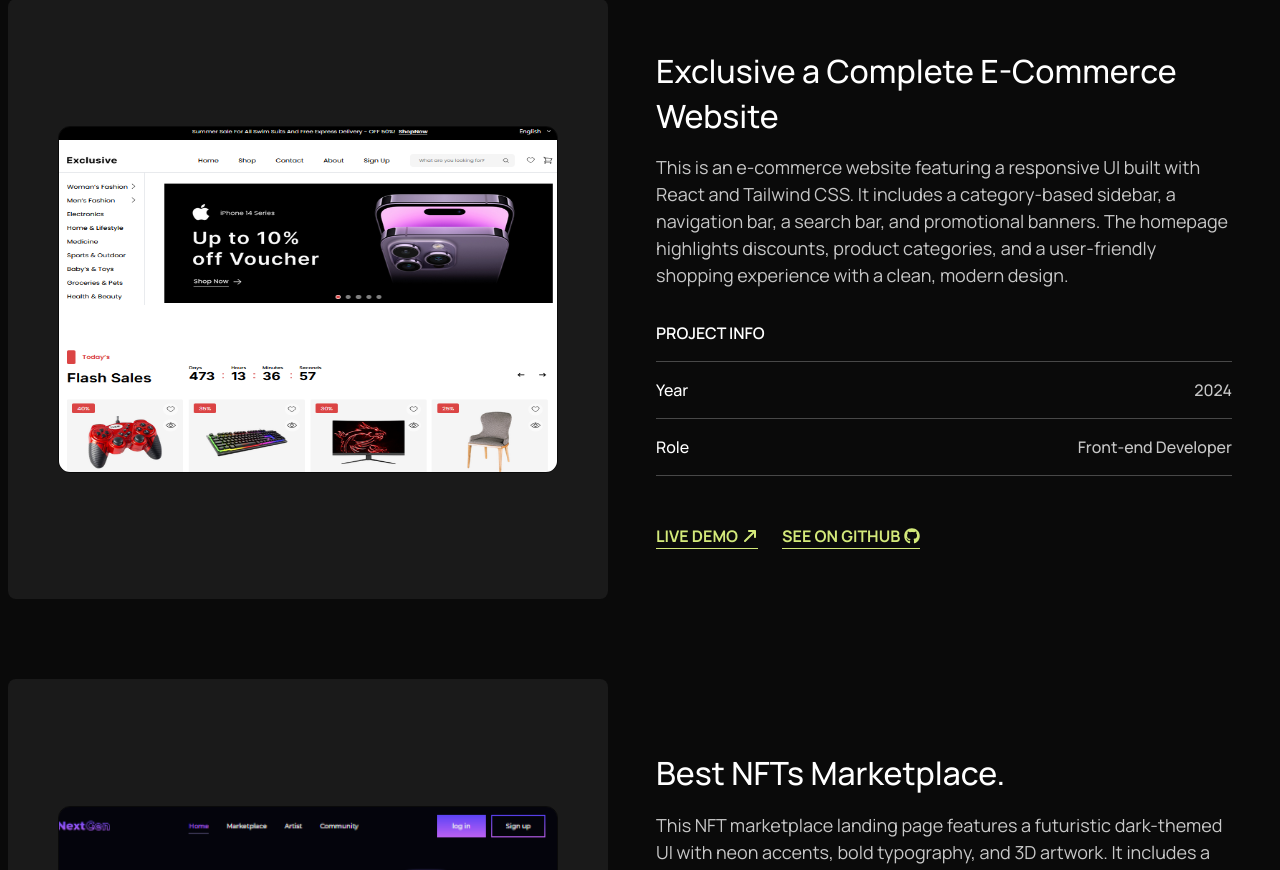
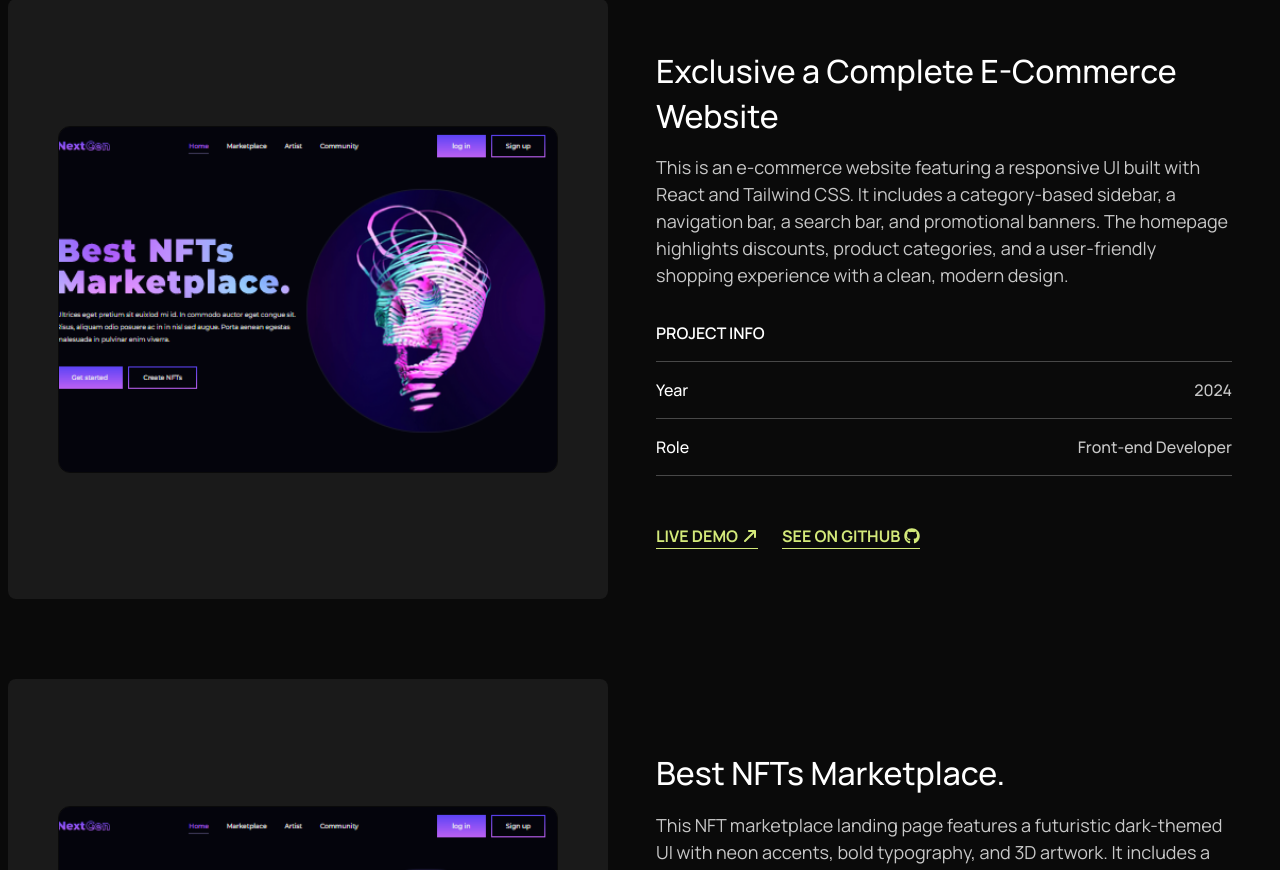
Before and after one commit to Riajul-56/Protfolio, a React (Vite) app: page / in a window 1280 px wide. Shown: the part 1160-2030 px from the top of the page. Built offline with nearby package versions, Linux system fonts and the light colour scheme.

Commit message:
update Projects section to use project_2 image in ProjectCard component

```diff
--- a/src/section/Projects.jsx
+++ b/src/section/Projects.jsx
@@ -1,9 +1,8 @@
 import React from "react";
 import Container from "../compoents/Container";
 import ProjectCard from "../ProjectCard";
-import project_1 from "../assets/project_1.png"
-import project_2 from "../assets/project_2.png"
-
+// import project_1 from "../assets/project_1.png";
+import project_2 from "../assets/project_2.png";
 
 const Projects = () => {
   return (
@@ -20,7 +19,7 @@ const Projects = () => {
         </div>
 
         <ProjectCard
-          img={project_1}
+          img={project_2}
           h3={"Exclusive a Complete E-Commerce Website"}
           text={
             "This is an e-commerce website featuring a responsive UI built with React and Tailwind CSS. It includes a category-based sidebar, a navigation bar, a search bar, and promotional banners. The homepage highlights discounts, product categories, and a user-friendly shopping experience with a clean, modern design."
```
